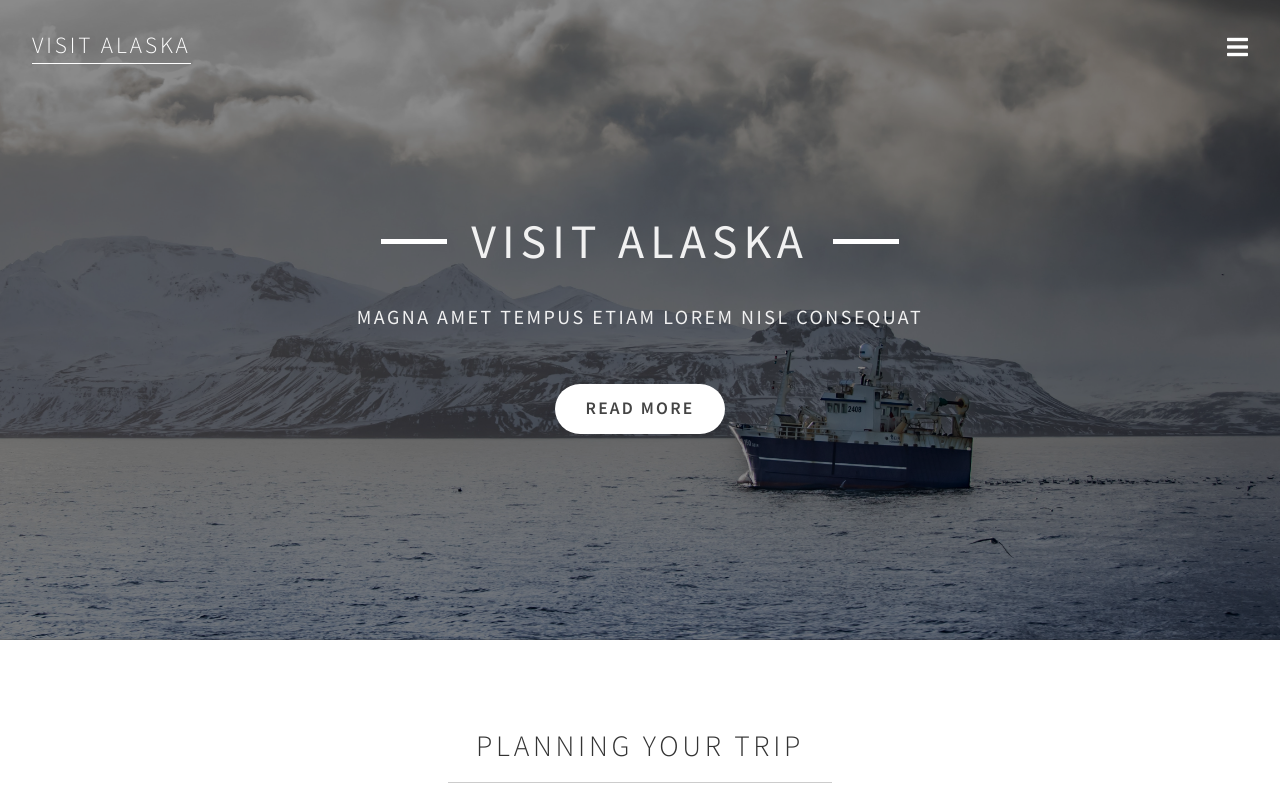
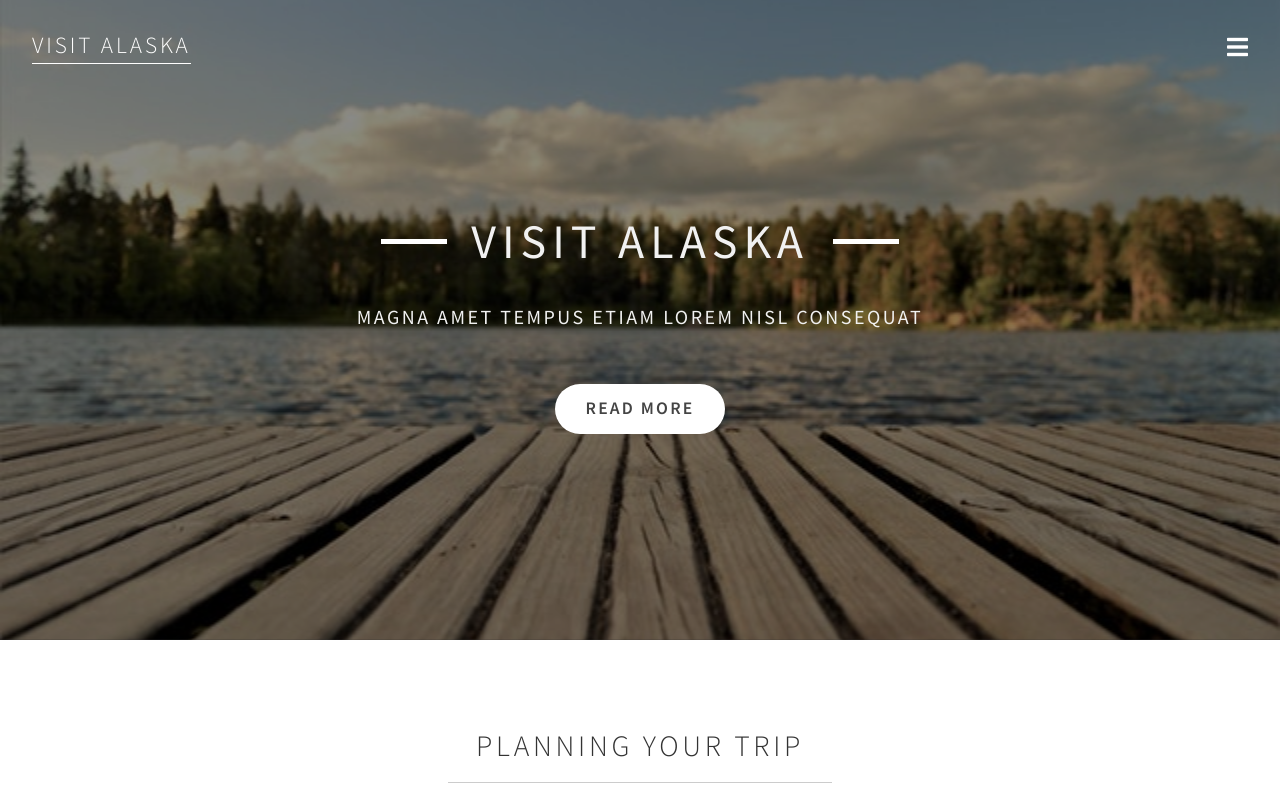
Before and after one commit to Jake-woods/FCC-Landing-page, a plain HTML site: page index.html in a window 1280 px wide. Shown: the top 800 px of the page. Drawn offline with Linux system fonts and the light colour scheme.

Commit message:
Change of image

```diff
--- a/css/styles.scss
+++ b/css/styles.scss
@@ -171,7 +171,7 @@ section#banner {
    align-items: center;
    background-image:
       linear-gradient(#00000075, #00000075),
-      url('../img/body-of-water-cold-daylight-1398046.jpg');
+      url('../img/pexels-photo-421759.jpeg');
    background-size: cover;
    background-position: center;
    display: flex;
```
Also changed, not shown: css/styles.css, img/pexels-photo-421759.jpeg (added).
